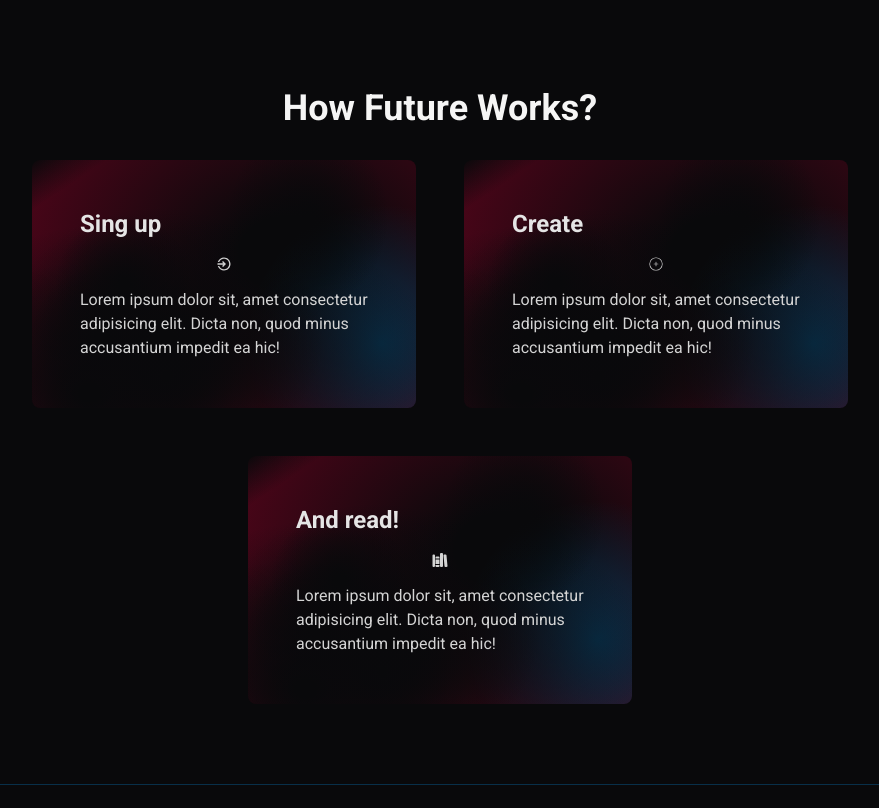
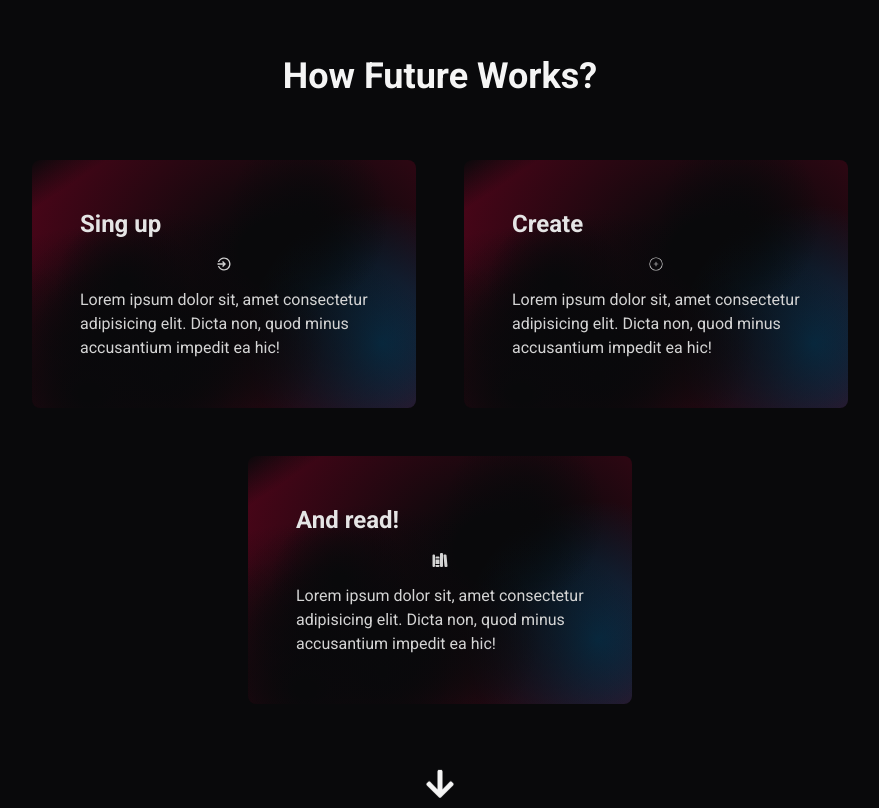
Before and after one commit to pawelek7k/future, a Next.js app: page / in a window 1280 px wide. Shown: the part 824-1632 px from the top of the page, without its empty margins (200-1079 px from the left). Built offline with nearby package versions, Linux system fonts and the light colour scheme; a web font is replaced by a local one.

Commit message:
add animation

```diff
--- a/app/components/landing/Features.tsx
+++ b/app/components/landing/Features.tsx
@@ -1,9 +1,11 @@
+import "@/app/styles/animations.css";
 import { features } from "@/lib/arrays/features";
+import { FaArrowDown } from "react-icons/fa";
 
 export const Features = () => {
   return (
-    <section className="py-20 px-12">
-      <div className="text-center p-8">
+    <section className="py-20 px-12 flex flex-col items-center gap-16">
+      <div className="text-center">
         <h2 className="text-neutral-100 font-semibold text-4xl">
           How Future Works?
         </h2>
@@ -26,6 +28,7 @@ export const Features = () => {
           </li>
         ))}
       </ul>
+      <FaArrowDown className="text-neutral-100 w-8 h-8 arrow-animation" />
     </section>
   );
 };
--- /dev/null
+++ b/app/styles/animations.css
@@ -0,0 +1,15 @@
+@keyframes moveUpDown {
+  0% {
+    transform: translateY(0);
+  }
+  50% {
+    transform: translateY(-50px);
+  }
+  100% {
+    transform: translateY(0);
+  }
+}
+
+.arrow-animation {
+  animation: moveUpDown 2s ease-in-out infinite;
+}
```
